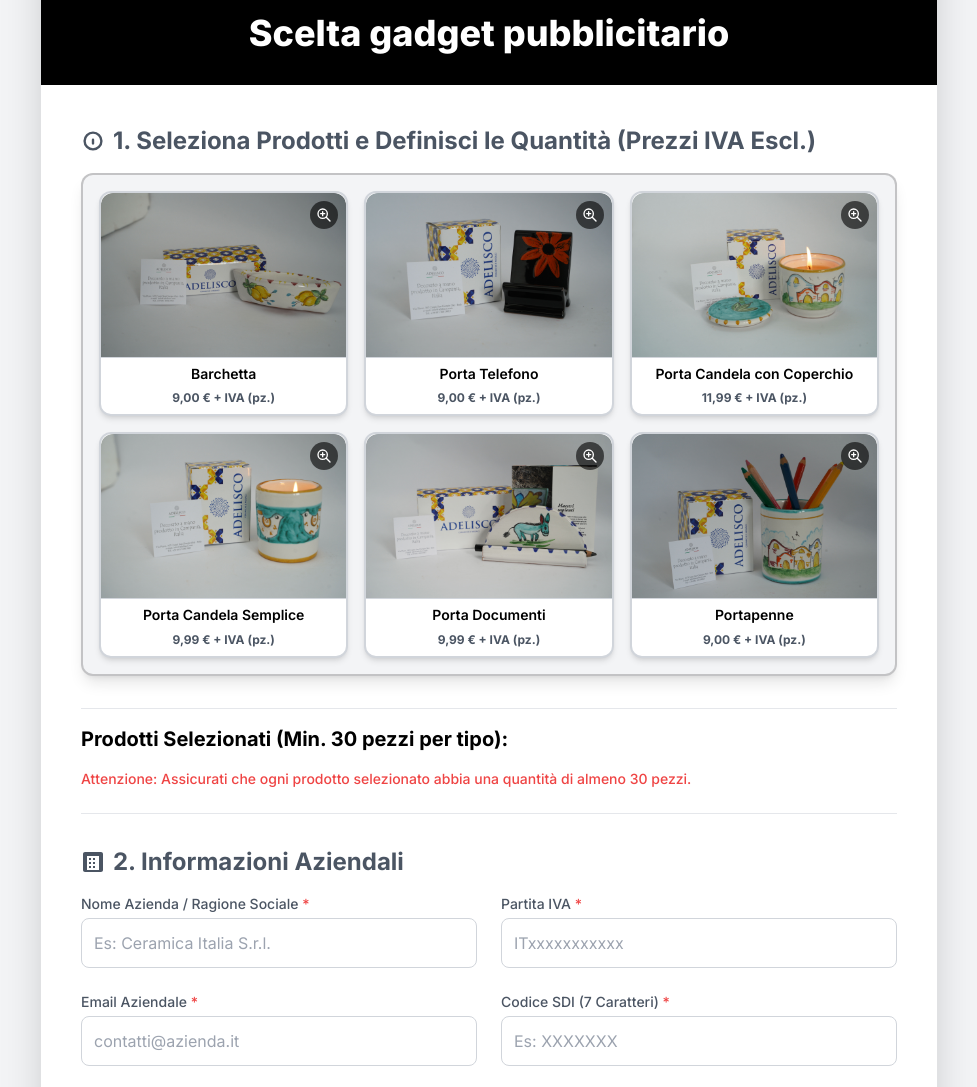
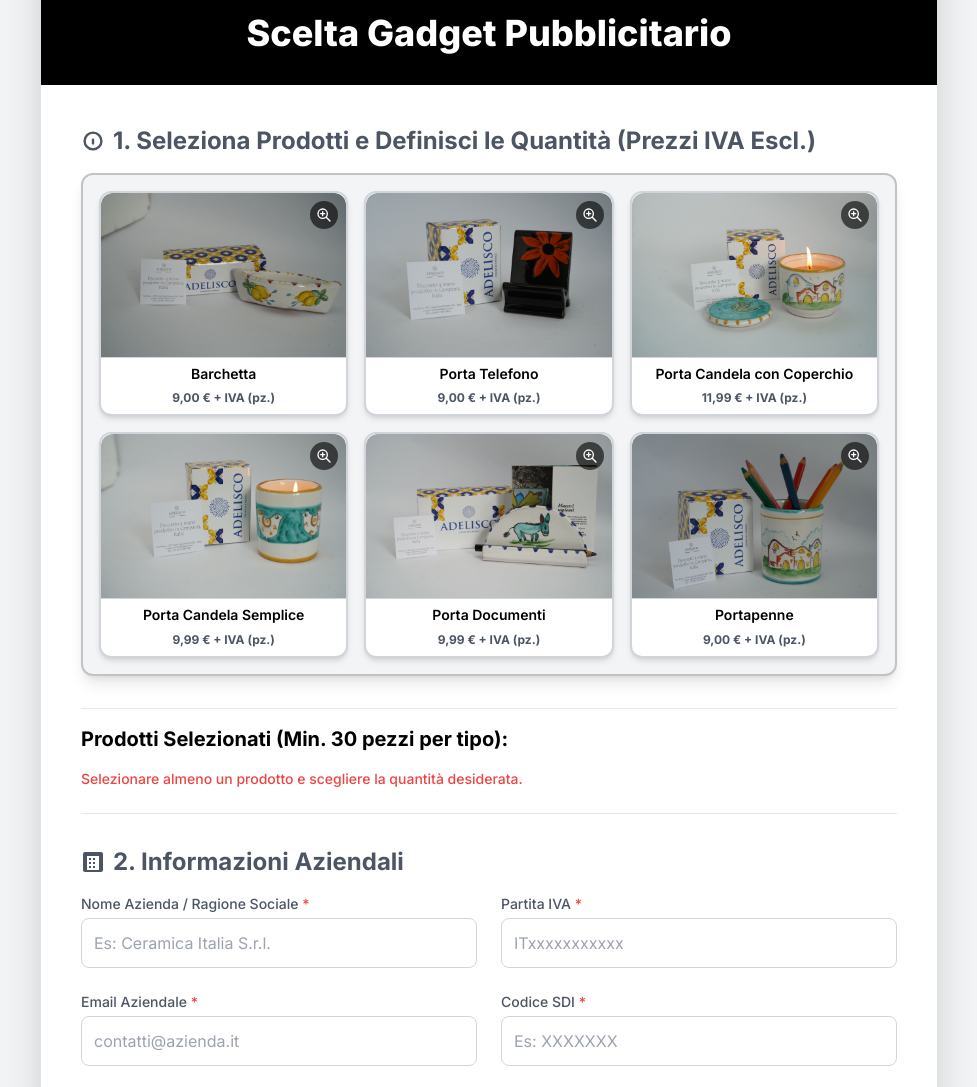
Before and after one commit to SmuelIsHere/promozione_adelisco, a website: page public/index.html in a window 1280 px wide. Shown: the part 137-1224 px from the top of the page, without its empty margins (151-1128 px from the left). Drawn offline with nearby package versions, Linux system fonts and the light colour scheme.

Commit message:
Cambiamento di alcune linee di testo e inserimento icona del sito

```diff
--- a/public/index.html
+++ b/public/index.html
@@ -5,6 +5,7 @@
     <meta name="viewport" content="width=device-width, initial-scale=1.0">
     <title>Promozione Adelisco</title>
     <script src="https://cdn.tailwindcss.com"></script>
+    <link rel="icon" type="image/x-icon" href="spirale_logo_adelisco.ico">
 
     <script>
         tailwind.config = {
@@ -221,7 +222,7 @@
             <div class="header-content">
                 <img src="logo-adelisco[708].gif" alt="Logo Adelisco" class="logo-img mb-2" />
 
-                <h1 class="text-3xl md:text-4xl font-extrabold main-title">Scelta gadget pubblicitario</h1>
+                <h1 class="text-3xl md:text-4xl font-extrabold main-title">Scelta Gadget Pubblicitario</h1>
             </div>
         </header>
 
@@ -250,7 +251,7 @@
                         <span id="grandSubtotalDisplay" class="font-extrabold text-xl text-primary">0,00 €</span>
                     </div>
 
-                    <p id="totalQuantityError" class="text-red-500 text-sm mt-4 hidden font-medium">Attenzione: Assicurati che ogni prodotto selezionato abbia una quantità di almeno 30 pezzi.</p>
+                    <p id="totalQuantityError" class="text-red-500 text-sm mt-4 hidden font-medium">Selezionare almeno un prodotto e scegliere la quantità desiderata.</p>
                 </div>
 
             </section>
@@ -289,7 +290,7 @@
                         <input type="email" id="email" name="email" required placeholder="contatti@azienda.it" class="form-input w-full p-3 border rounded-lg focus:outline-none">
                     </div>
                     <div>
-                        <label for="sdiCode" class="block text-sm font-medium text-accent mb-1">Codice SDI (7 Caratteri) <span class="text-red-500">*</span></label>
+                        <label for="sdiCode" class="block text-sm font-medium text-accent mb-1">Codice SDI <span class="text-red-500">*</span></label>
                         <input
                             type="text"
                             id="sdiCode"
```
Also changed, not shown: public/spirale_logo_adelisco.ico (added), 2 other files.
